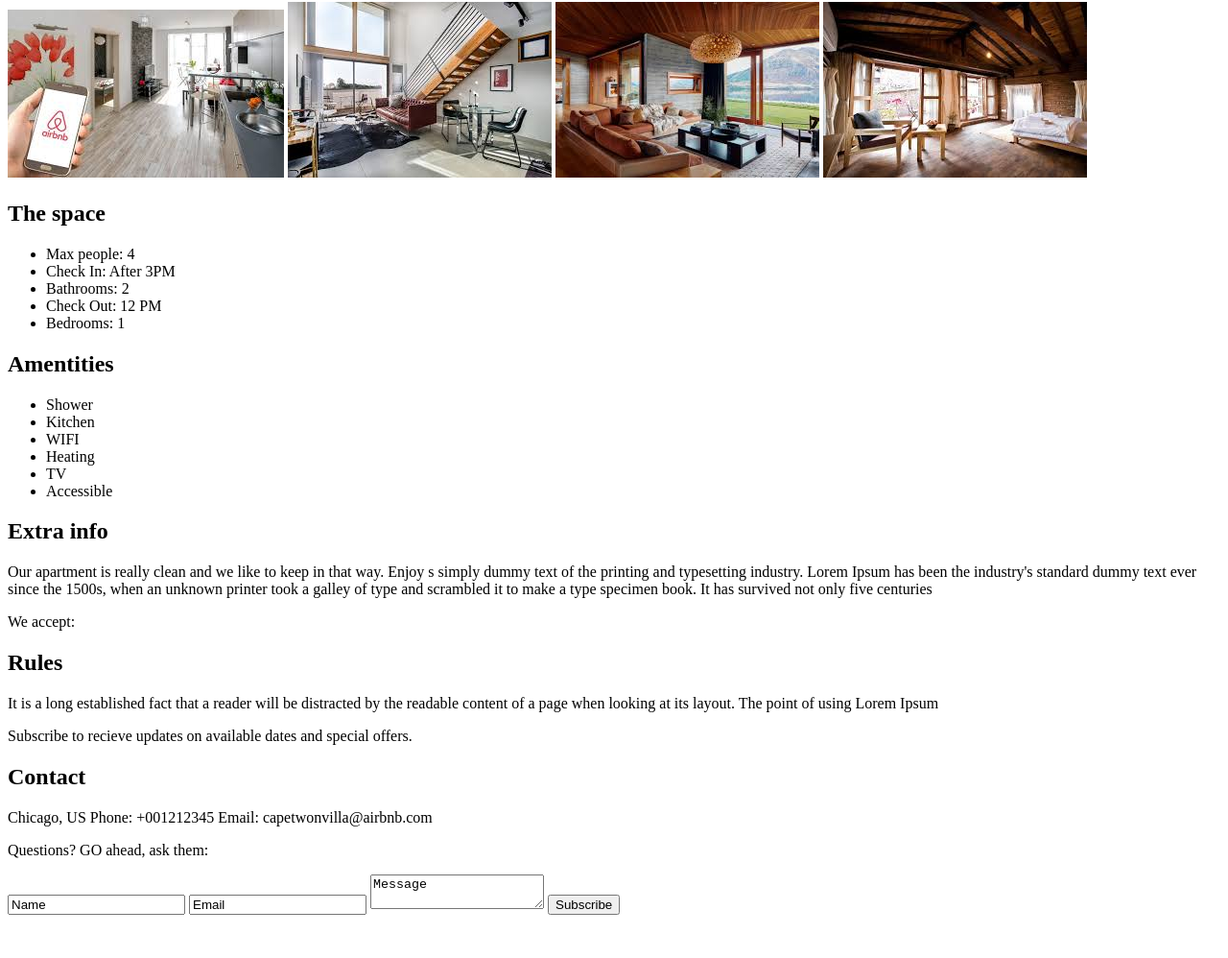
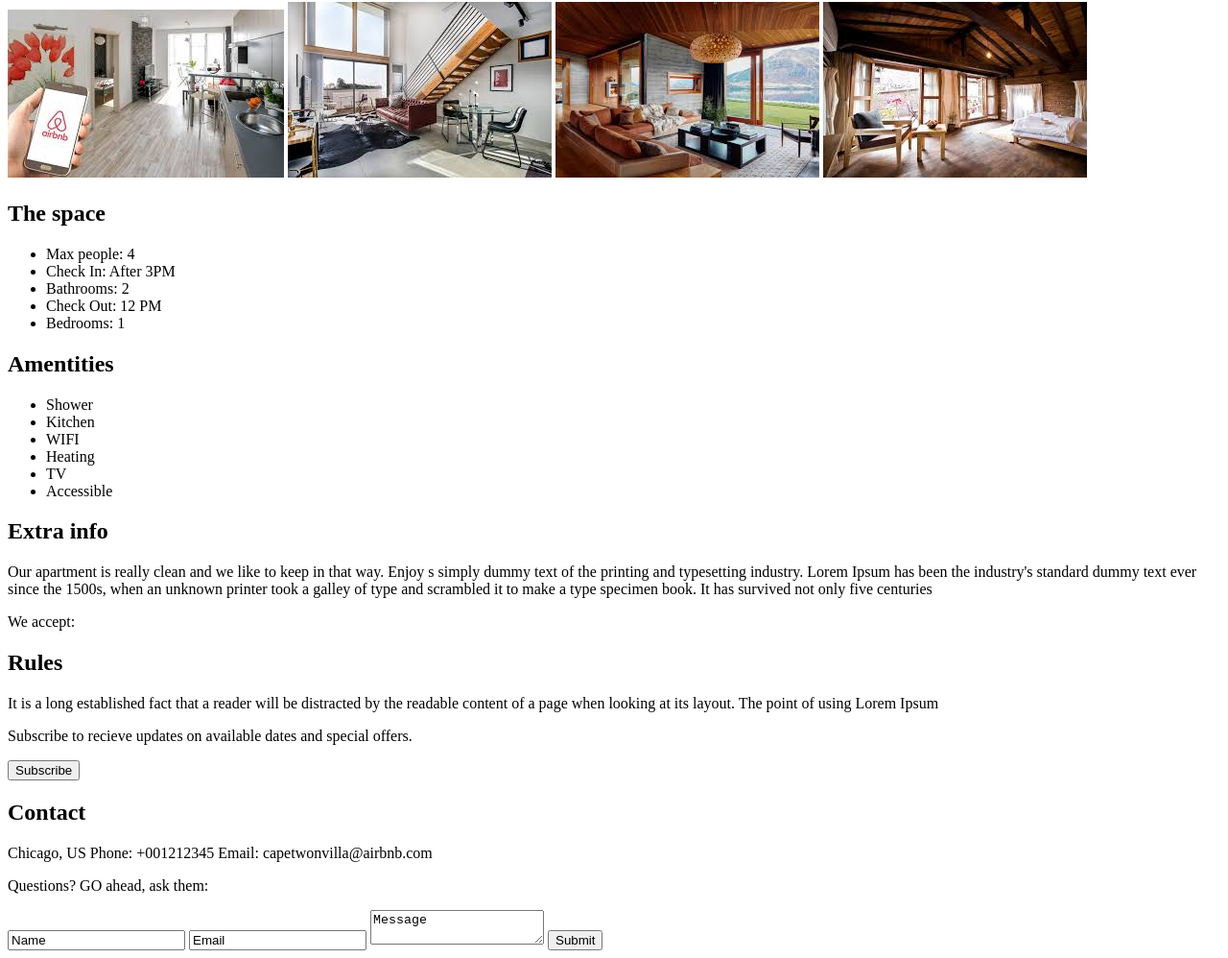
Before and after one commit to raviwebdev/AirbnbHTML, a plain HTML site: page index.html in a window 1280 px wide. Shown: the part 78-1076 px from the top of the page at 96% size. Before the commit the page ends 1039 px from the top, so only its background shows below. Drawn offline with Linux system fonts and the light colour scheme.

Commit message:
made some changes to submit button

```diff
--- a/index.html
+++ b/index.html
@@ -35,7 +35,7 @@
         <li>Accessible</li>
     </ul>
 
-
+<!--*******************************************************************************************-->
 
     <h2>Extra info</h2>
     <p>Our apartment is really clean and we like to keep in that way. Enjoy s simply dummy text of the printing and typesetting industry. Lorem Ipsum has been the industry's standard dummy text ever since the 1500s, when an unknown printer took a galley of type and scrambled it to make a type specimen book. It has survived not only five centuries</p>
@@ -44,14 +44,18 @@
     <h2>Rules</h2>
     <p>It is a long established fact that a reader will be distracted by the readable content of a page when looking at its layout. The point of using Lorem Ipsum</p>
     <p>Subscribe to recieve updates on available dates and special offers.</p>
+    <button type = "button">Subscribe</button>
+<!--************************************************************************-->
     <h2>Contact</h2>
     <p>Chicago, US Phone: +001212345 Email: capetwonvilla@airbnb.com</p>
     <p>Questions? GO ahead, ask them:</p>
+
+    <!--Queries form-->
     <form>
         <input type="text" value="Name">
         <input type="email" value="Email">
         <textarea>Message</textarea>
-        <button type="button">Subscribe</button>
+        <input type="submit"></input>
     </form>
 
 </body>
```
